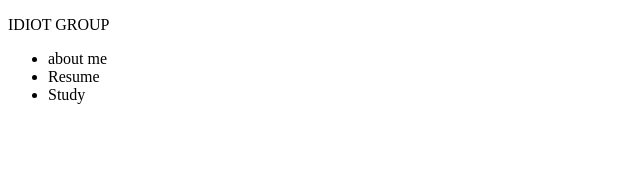
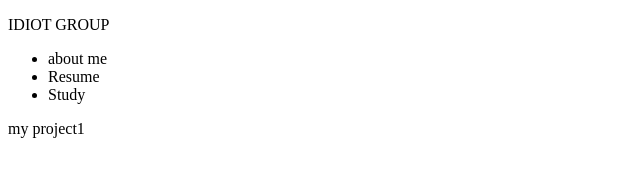
Before and after one commit to SamuelJ12/portfolio, a plain HTML site: page WebContent/index.html in a window 1280 px wide. Shown: the full height of the page, 0-640 px from the left. Drawn offline with Linux system fonts and the light colour scheme.

Commit message:
1. nav태그에 프로젝트 추가할 계획 세움

```diff
--- a/WebContent/index.html
+++ b/WebContent/index.html
@@ -13,7 +13,7 @@
 		<li>Study</li>
 	</ul>
 </header>
-<nav></nav>
+<nav><div>my project1</div></nav>
 <article></article>
 <aside></aside>
 <footer></footer>
```
